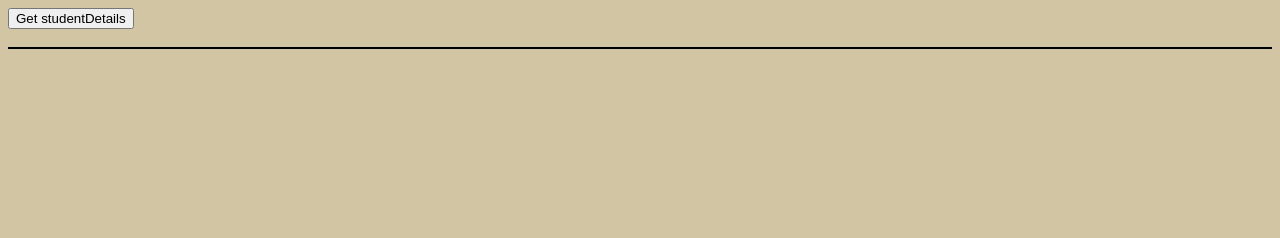
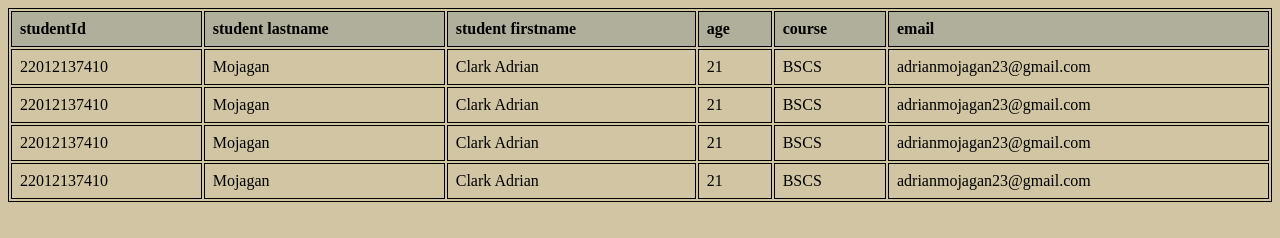
Before and after one commit to Clark-069/activity-1-xml, a plain HTML site: page tablehtml/index.html in a window 1280 px wide. Drawn offline with Linux system fonts and the light colour scheme.

Commit message:
Add files via upload

```diff
--- a/tablehtml/index.html
+++ b/tablehtml/index.html
@@ -1,77 +1,53 @@
 <!DOCTYPE html>
 <html lang="en">
 <head>
-    <style>
-        body {
-            background-color: #d1c5a3;
-        }
-        table {
-            border: 1px solid black;
-            width: 100%;
-            overflow-y: auto;
-        }
-        td, th {
-            border: 1px solid black;
-            text-align: left;
-            padding: 8px;
-        }
-        th {
-            background-color: #b0af9b;
-        }
-        tr:hover {
-            background-color: #b3ae6b;
-        }
-    </style>
+    <link rel="stylesheet" href="style.css">
     <meta charset="UTF-8">
     <meta name="viewport" content="width=device-width, initial-scale=1.0">
     <title>Data Table</title>
 </head>
 <body>
-    <script>
-        function loadXMLDoc() {
-            let xmlhttp = new XMLHttpRequest();
-            xmlhttp.onreadystatechange = function() {
-                if (this.readyState == 4 && this.status == 200) {
-                    studDetails(this);
-                }
-            };
-            xmlhttp.open("GET", "students.xml", true);
-            xmlhttp.send();
-        }
-
-        function studDetails(xml) {
-            let i;
-            let xmlDoc = xml.responseXML;
-            let table = `<tr><th>studentid</th><th>lastname</th>
-                            <th>firstname</th><th>age</th>
-                            <th>course</th><th>email</th>
-                        </tr>`;
-            let x = xmlDoc.getElementsByTagName("student");
-
-            for (i = 0; i < x.length; i++) {
-                table += "<tr><td>" +
-                    x[i].getElementsByTagName("studentid")[0]
-                        .childNodes[0].nodeValue + "</td><td>" +
-                    x[i].getElementsByTagName("lastname")[0]
-                        .childNodes[0].nodeValue + "</td><td>" +
-                    x[i].getElementsByTagName("firstname")[0]
-                        .childNodes[0].nodeValue + "</td><td>" +
-                    x[i].getElementsByTagName("age")[0]
-                        .childNodes[0].nodeValue + "</td><td>" +
-                    x[i].getElementsByTagName("course")[0]
-                        .childNodes[0].nodeValue + "</td><td>" +
-                    x[i].getElementsByTagName("email")[0]
-                        .childNodes[0].nodeValue + "</td></tr>";
-            }
-            document.getElementById("studentTable").innerHTML = table;
-        }
-    </script>
-
-    <button type="button" class="button" onclick="loadXMLDoc()">
-        Get studentDetails
-    </button>
-
-    <br><br>
-    <table id="studentTable"></table>
+    <table>
+        <tr>
+            <th>studentId</th>
+            <th>student lastname</th>
+            <th>student firstname</th>
+            <th>age</th>
+            <th>course</th>
+            <th>email</th>
+        </tr>
+        <tr>
+            <td>22012137410</td>
+            <td>Mojagan</td>
+            <td>Clark Adrian</td>
+            <td>21</td>
+            <td>BSCS</td>
+            <td>adrianmojagan23@gmail.com</td>
+        </tr>
+        <tr>
+            <td>22012137410</td>
+            <td>Mojagan</td>
+            <td>Clark Adrian</td>
+            <td>21</td>
+            <td>BSCS</td>
+            <td>adrianmojagan23@gmail.com</td>
+        </tr>
+        <tr>
+            <td>22012137410</td>
+            <td>Mojagan</td>
+            <td>Clark Adrian</td>
+            <td>21</td>
+            <td>BSCS</td>
+            <td>adrianmojagan23@gmail.com</td>
+        </tr>
+        <tr>
+            <td>22012137410</td>
+            <td>Mojagan</td>
+            <td>Clark Adrian</td>
+            <td>21</td>
+            <td>BSCS</td>
+            <td>adrianmojagan23@gmail.com</td>
+        </tr>
+    </table>
 </body>
 </html>
--- /dev/null
+++ b/tablehtml/style.css
@@ -0,0 +1,19 @@
+body {
+    background-color: #d1c5a3;
+}
+table {
+    border: 1px solid black;
+    width: 100%;
+    overflow-y: auto;
+}
+td, th{
+    border: 1px solid black;
+    text-align: left;
+    padding: 8px;
+}
+th {
+    background-color: #b0af9b;
+}
+tr:hover {
+    background-color: #b3ae6b;
+}
```
